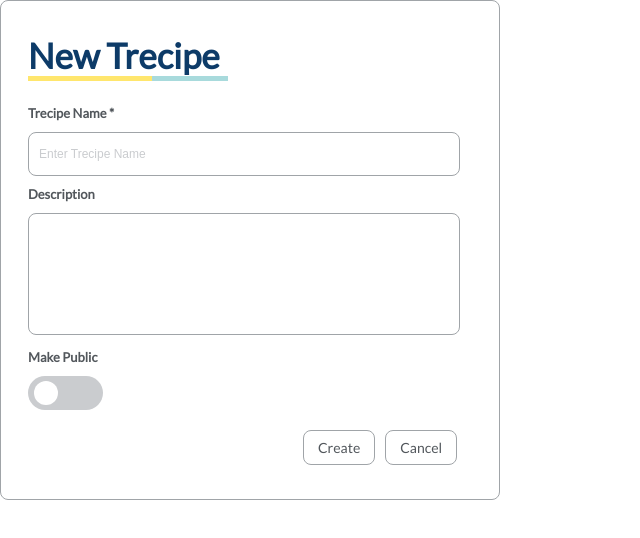
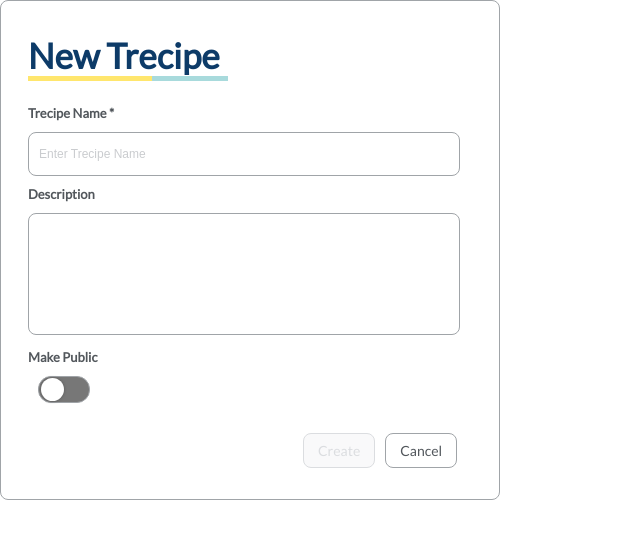
Before and after one commit to shizuko-akamoto/Trecipe, a React (Create React App) app: page / in a window 1280 px wide. Shown: the top 538 px of the page, without its empty margins (0-640 px from the left). Built offline with nearby package versions, Linux system fonts and the light colour scheme.

Commit message:
Implemented Toggle + Button State, Missing disable

```diff
--- a/src/components/AddPopup.tsx
+++ b/src/components/AddPopup.tsx
@@ -1,29 +1,36 @@
 import React, { MouseEvent, Component } from "react";
-import { FontAwesomeIcon } from "@fortawesome/react-fontawesome";
-import { IconProp } from "@fortawesome/fontawesome-svg-core";
-import { isUndefined } from "lodash";
+
 
 import "../stylesheets/AddPopup.scss"
 import  { ToggleSwitch } from "./Toggle"
 import { Button } from "./button";
 
 export interface AddPopupState {
-    disabled: boolean;
+    content: string;
 }
 
-export class AddPopup extends React.Component {
+export class AddPopup extends React.Component<{}, AddPopupState> {
+
+    public readonly state: Readonly<AddPopupState> = {content: ""};
+
+    handleChange = (e: React.ChangeEvent<HTMLInputElement>) => {
+        this.setState({ content: e.target.value });
+        console.log(this.state.content)
+    }
+
+
     render() {
         return (
             <div className='AddPopup'>
                 <h1 className="Title"> New Trecipe </h1>
                 <h2> Trecipe Name *</h2>
-                <input className="input" maxLength={50} placeholder="Enter Trecipe Name" />
+                <input className="input" maxLength={50} placeholder="Enter Trecipe Name" value={this.state.content} onChange={this.handleChange}/>
                 <h2> Description </h2>
                 <textarea className="input" />
                 <h2> Make Public</h2>
                 <ToggleSwitch />
                 <div className='btn'>
-                    <Button text = {"Create"}/>
+                    <Button text={"Create"} disabled={!this.state.content}/>
                     <Button text = {"Cancel"}/>
                 </div>
             </div>
--- a/src/components/Toggle.tsx
+++ b/src/components/Toggle.tsx
@@ -1,28 +1,36 @@
-import React, { Component } from "react";
+import React from "react";
 
 import "../stylesheets/ToggleSwitch.scss"
+
 
 export interface ToggleState {
     checked: boolean;
 }
 
-export class ToggleSwitch extends React.Component {
-    // state = { checked: true };
+export interface ToggleProps {
+    defaultChecked: boolean;
+}
+
+export class ToggleSwitch extends React.Component<ToggleProps, ToggleState> {
+    public static defaultProps: Partial<ToggleProps> = {
+        defaultChecked: false
+    };
+
+    public readonly state: Readonly<ToggleState> = {
+        checked: this.props.defaultChecked
+    };
+
+    toggle() {
+        this.setState({ checked: !this.state.checked })
+    }
 
     render() {
+        const className = `toggle-component ${this.state.checked ? ' active' : ''}`
         return (
-            <div className="toggle-switch">
-                <input
-                    type="checkbox"
-                    className="toggle-switch-checkbox"
-                // name={this.props.Name}
-                // id={this.props.Name}
-                />
-                <label className="toggle-switch-label">
-                    {/* <label className="toggle-switch-label" htmlFor={this.props.Name}> */}
-                    <span className="toggle-switch-inner" />
-                    <span className="toggle-switch-switch" />
-                </label>
+            <div
+                className={className}
+                onClick={() => this.toggle()}>
+                <div className='toggle-button' />
             </div>
         )
     }
--- a/src/components/button.tsx
+++ b/src/components/button.tsx
@@ -16,6 +16,7 @@ export interface ButtonProps {
     icon: IconProp;
     fontSize: number;
     onClick(e: MouseEvent<HTMLElement>): void;
+    disabled: boolean;
 }
 
 /**
@@ -34,9 +35,10 @@ export class Button extends Component<ButtonProps, ButtonState> {
         text: 'Button item',
         icon: undefined,
         fontSize: 14,
-        onClick: () => {}
+        onClick: () => {},
+        disabled: false
     };
-    public readonly state: Readonly<ButtonState> = {disabled: false};
+    public readonly state: Readonly<ButtonState> = {disabled: this.props.disabled};
 
     render() {
         return (
--- a/src/stylesheets/ToggleSwitch.scss
+++ b/src/stylesheets/ToggleSwitch.scss
@@ -1,117 +1,38 @@
 @import "colors";
 
-// Colors
-$label-color: $bright-gray;
-$toggle-color: $indigo-dye;
-$white: $tc-white;
 
-// Styles
-.toggle-switch {
+.wrapper {
+  padding: 50px;
+}
+
+.toggle-component {
+  font-size: 2rem;
+  color: $light-gray;
+  width: 50px;
+  height: 25px;
+  background: #777777;
+  border: 1px solid $silver-gray;
   position: relative;
-  width: 75px;
-  display: inline-block;
-  vertical-align: middle;
-  -webkit-user-select: none;
-  -moz-user-select: none;
-  -ms-user-select: none;
-  text-align: left;
-  &-checkbox {
-    display: none;
-  }
-  &-label {
-    display: block;
-    overflow: hidden;
-    cursor: pointer;
-    border: 0 solid $label-color;
-    border-radius: 20px;
-    margin: 0;
-  }
-  &-inner {
-    display: block;
-    width: 200%;
-    margin-left: -100%;
-    transition: margin 0.3s ease-in 0s;
-    &:before,
-    &:after {
-      display: block;
-      float: left;
-      width: 50%;
-      height: 34px;
-      padding: 0;
-      line-height: 34px;
-      font-size: 14px;
-      color: white;
-      font-weight: bold;
-      box-sizing: border-box;
-    }
-    &:before {
-      content: attr(data-yes);
-      text-transform: uppercase;
-      padding-left: 10px;
-      background-color: $toggle-color;
-      color: $white;
-    }
-  }
-  &-disabled {
-    background-color: $label-color;
-    cursor: not-allowed;
-    &:before {
-      background-color: $label-color;
-      cursor: not-allowed;
-    }
-  }
-  &-inner:after {
-    content: attr(data-no);
-    text-transform: uppercase;
-    padding-right: 10px;
-    background-color: $label-color;
-    color: $white;
-    text-align: right;
-  }
-  &-switch {
-    display: block;
-    width: 24px;
-    margin: 5px;
-    background: $white;
-    position: absolute;
-    top: 0;
-    bottom: 0;
-    right: 40px;
-    border: 0 solid $label-color;
-    border-radius: 20px;
-    transition: all 0.3s ease-in 0s;
-  }
-  &-checkbox:checked + &-label {
-    .toggle-switch-inner {
-      margin-left: 0;
-    }
-    .toggle-switch-switch {
-      right: 0px;
-    }
-  }
-  &.small-switch {
-    width: 40px;
-    .toggle-switch-inner {
-      &:after,
-      &:before {
-        content: "";
-        height: 20px;
-        line-height: 20px;
-      }
-    }
-    .toggle-switch-switch {
-      width: 16px;
-      right: 20px;
-      margin: 2px;
-    }
-  }
-  @media screen and (max-width: 991px) {
-    transform: scale(0.9);
-  }
-  @media screen and (max-width: 767px) {
-    transform: scale(0.825);
-  }
-  @media screen and (max-width: 575px) {
-    transform: scale(0.75);
-  }
+  border-radius: 13px;
+  cursor: pointer;
+  transition: border-color background-color 0.3s;
+  margin: 10px;
 }
+.toggle-component.active {
+  background: $powder-blue;
+  border-color: #dfdfdf;
+}
+.toggle-component.active .toggle-button {
+  right: 2px;
+}
+.toggle-component .toggle-button {
+  position: absolute;
+  top: 1px;
+  right: 50%;
+  height: 23px;
+  width: 23px;
+  background: $tc-white;
+  box-shadow: 0 0 3px #555;
+  border-radius: 50%;
+  transition: right 0.3s;
+}
```
